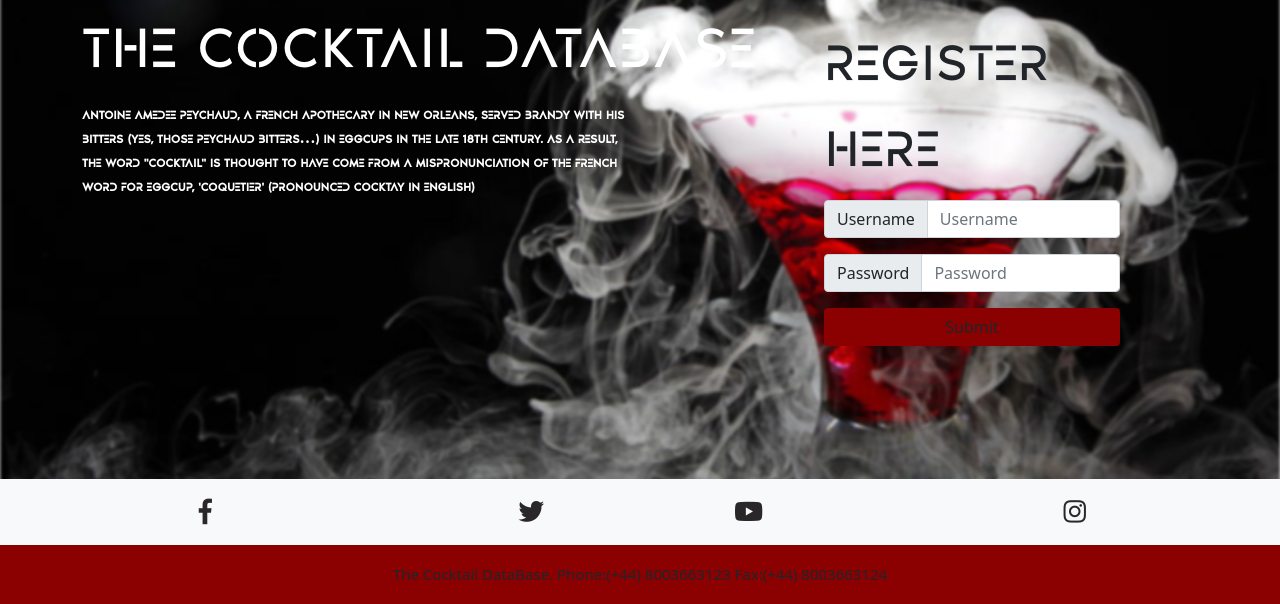
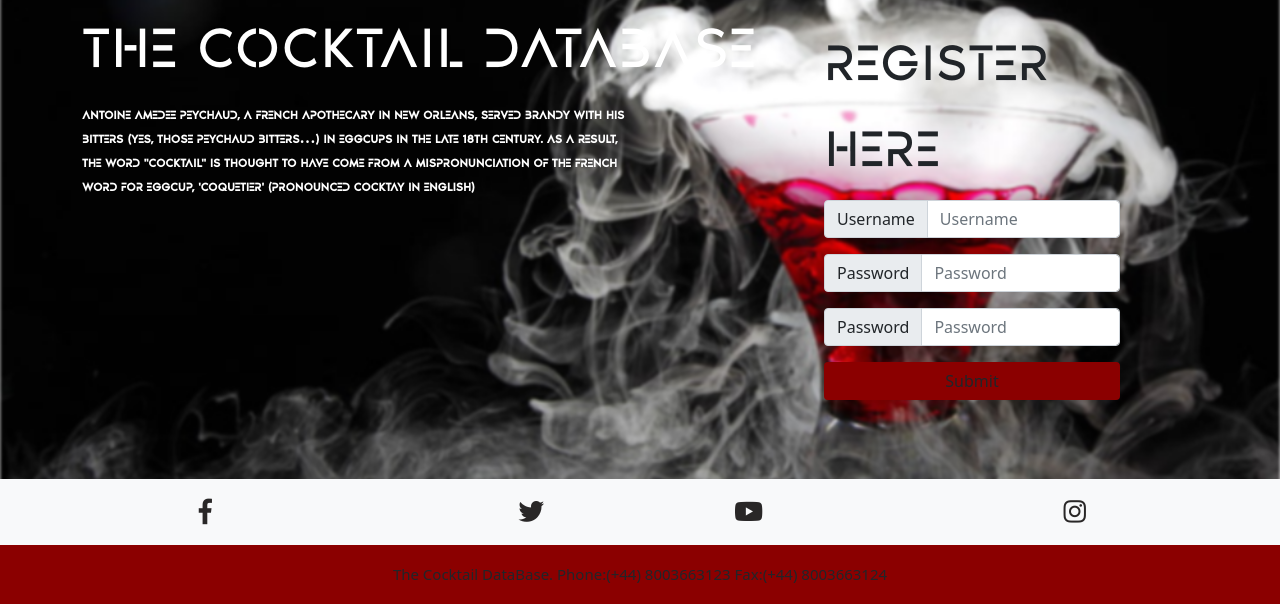
Before and after one commit to SdMusic/Ms-3, a Flask app: page /register in a window 1280 px wide. Shown: the part 77-681 px from the top of the page. Run offline with Flask 2, Linux system fonts and the light colour scheme; some libraries are stand-ins or nearby versions.

Commit message:
Add confirm password

```diff
--- a/app.py
+++ b/app.py
@@ -36,9 +36,14 @@ def register():
             flash("Username already exists")
             return redirect(url_for("register"))
 
+        # Check that the supplied passwords match
+        if request.form.get("password") != request.form.get("confirm_password"):
+            flash("Supplied passwords do not match.")
+            return render_template("register.html")
+
         register = {
             "username": request.form.get("username").lower(),
-            "password": generate_password_hash(request.form.get("password")),        }
+            "password": generate_password_hash(request.form.get("password"))}
         mongo.db.users.insert_one(register)
 
         # create new user session cookie
@@ -108,8 +113,6 @@ def delete_profile():
     else:
         flash("You do not have the premissions!")
         return redirect(url_for("display_drinks.html"))
-
-
 
 
 @app.route("/add_drink", methods=["GET", "POST"])
@@ -288,6 +291,7 @@ def display_drinks():
 
     return render_template(
         "display_drinks.html",
+        favourites=favourite,
         drinks=drinks)
 
 
--- a/templates/profile.html
+++ b/templates/profile.html
@@ -68,4 +68,7 @@
         {% endif %}
     {% endfor %}
 </div>
+<h1 class="display-1 d-flex justify-content-center">Your Favourites</h1>
+<div class="row d-flex justify-content-center">
+</div>
     {% endblock %}
--- a/templates/register.html
+++ b/templates/register.html
@@ -18,11 +18,16 @@
                     pattern="^[a-zA-Z0-9]{5,15}$" class="form-control" placeholder="Password"
                     id="exampleInputPassword1">
             </div>
+            <div class="input-group mb-3">
+                <span class="input-group-text" id="basic-addon1">Password</span>
+                <input type="password" id="confirm_password" name="confirm_password" minlength="5" maxlength="16"
+                    pattern="^[a-zA-Z0-9]{5,15}$" class="form-control" placeholder="Password"
+                    id="exampleInputPassword1">
+            </div>
             <div class="d-grid gap-2 mb-3">
                 <button class="btn btn-red" type="submit">Submit</button>
             </div>
     </div>
 </div>
 </div>
-
 {% endblock %}
```
